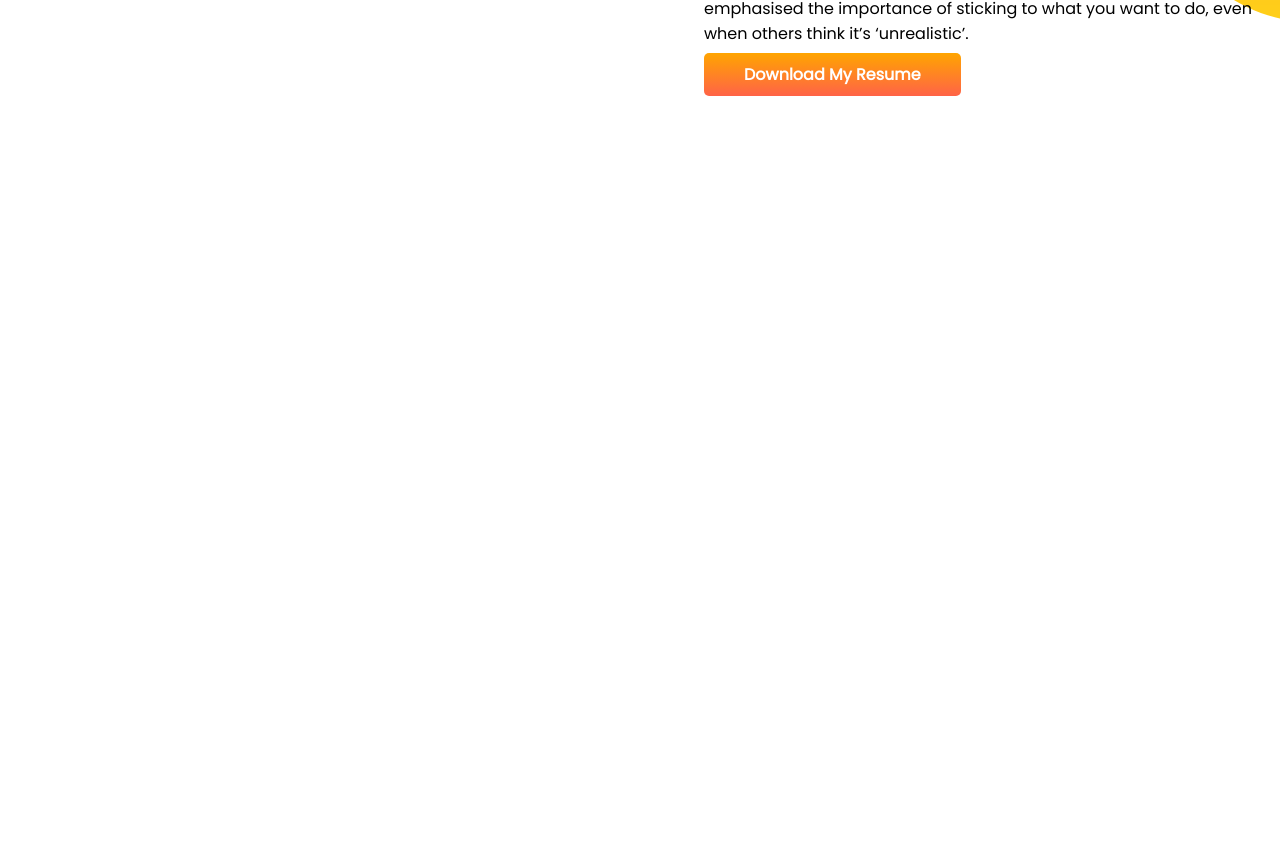
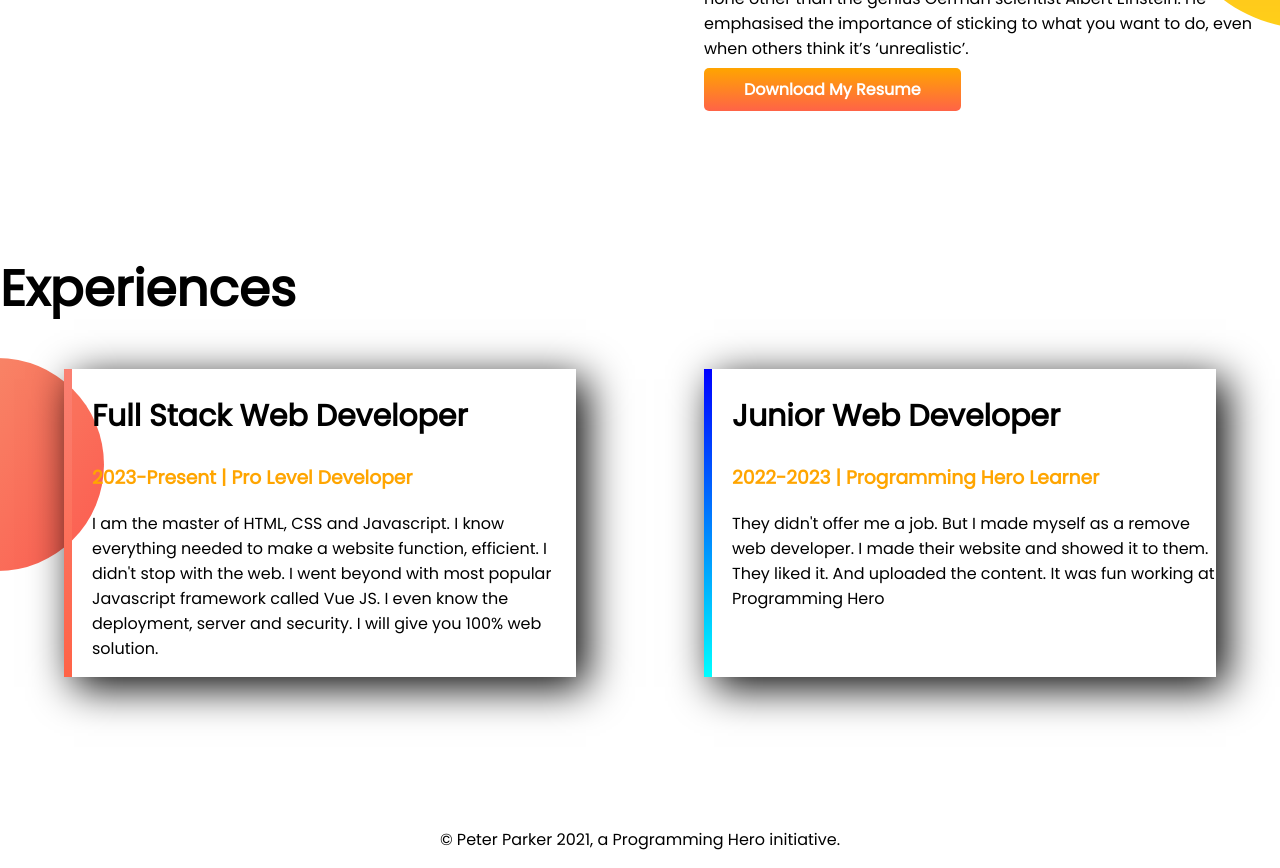
Before and after one commit to Anaisur96/developer-portfolio, a plain HTML site: page index.html in a window 1280 px wide. Shown: the part 1055-1923 px from the top of the page. Before the commit the page ends 1292 px from the top, so only its background shows below. Drawn offline with Linux system fonts and the light colour scheme.

Commit message:
experience and footer added

```diff
--- a/index.html
+++ b/index.html
@@ -13,7 +13,7 @@
 </head>
 
 <body>
-    <section class="top-banner">
+    <section class="top-banner flexiable-container">
         <div class="half-width">
             <h1>Welcome To </h1>
             <h1><span class="orange-color">Anisur Rahman Anas</span> world !</h1>
@@ -29,7 +29,7 @@
             <img src="images/sunglass.png" alt="">
         </div>
     </section>
-    <section class="dream-big">
+    <section class="dream-big flexiable-container">
         <div class="half-width">
             <img src="images/dream.jpg" alt="">
         </div>
@@ -45,6 +45,32 @@
         </div>
 
     </section>
+    <section class="experience-area">
+        <h1>Experiences</h1>
+        <div class="flexiable-container">
+            <div id="web-dev-exp" class="experience-item">
+                <h2>Full Stack Web Developer</h2>
+                <h3 class="orange-color">2023-Present | Pro Level Developer</h3>
+                <p>I am the master of HTML, CSS and Javascript. I know everything needed to make a website function,
+                    efficient. I didn't stop with the web. I went beyond with most popular Javascript framework called
+                    Vue
+                    JS. I even know the deployment, server and security. I will give you 100% web solution.</p>
+
+            </div>
+            <div id="Junior-dev-exp" class="experience-item">
+                <h2>Junior Web Developer</h2>
+                <h3 class="orange-color">2022-2023 | Programming Hero Learner</h3>
+                <p>They didn't offer me a job. But I made myself as a remove web developer. I made their website and
+                    showed
+                    it to them. They liked it. And uploaded the content. It was fun working at Programming Hero</p>
+            </div>
+
+
+        </div>
+    </section>
+    <footer>
+        <p>© Peter Parker 2021, a Programming Hero initiative.</p>
+    </footer>
 </body>
 
 </html>
--- a/style.css
+++ b/style.css
@@ -4,17 +4,22 @@ body{
 }
 h1{
     font-size: 50px;
+
+}
+h2{
+    font-size: 30px;
 }
 .orange-color{
     color: orange;
 }
-section{
+.flexiable-container{
     display: flex;
     margin-bottom: 150px;
 }
 .half-width{
     width: 50%;
     padding-left: 5%;
+
 }
 .half-width img{
     width: 80%;
@@ -36,3 +41,29 @@ section{
     background-repeat: no-repeat;
     background-position: right;
 }
+.experience-item{
+    box-shadow: 10px 10px 40px;
+    width: 40%;
+    margin-left: 5%;
+    margin-right: 5%;
+    padding-left: 20px;
+}
+.experience-area{
+    background-image: url(images/exp-bg.png);
+    background-repeat: no-repeat;
+    background-position: left;
+
+}
+#web-dev-exp{
+    border-left: 8px solid;
+border-image: linear-gradient(salmon, tomato);
+border-image-slice: 1;
+}
+#Junior-dev-exp{
+    border-left: 8px solid;
+    border-image: linear-gradient(blue,cyan);
+    border-image-slice: 1;
+}
+footer p{
+    text-align: center;
+}
```
Also changed, not shown: 4 other files.
